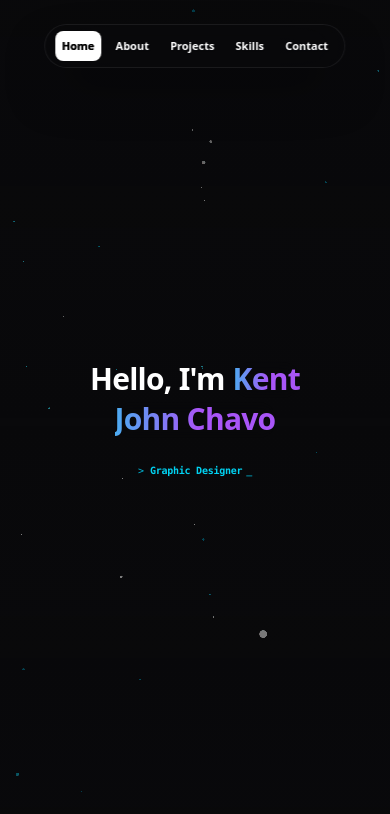
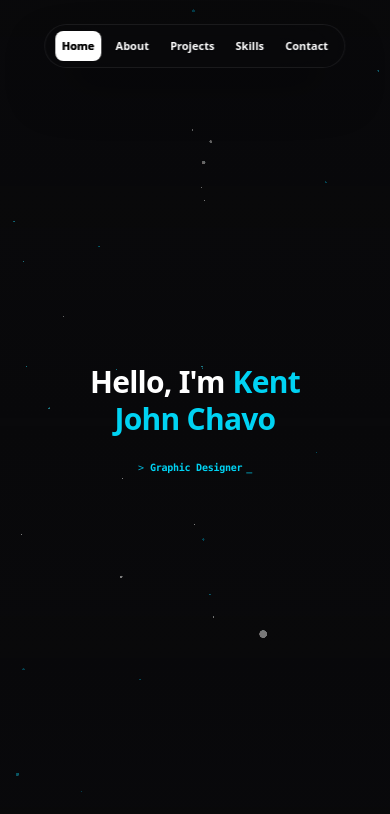
Before and after one commit to kazutokei/my-portfolio-kent, a React (Vite) app: page / in a window 390 px wide. Shown: the top 814 px of the page. Built offline with nearby package versions, Linux system fonts and the light colour scheme.

Commit message:
Add AdaptiveHub and Adaptive Library projects with thumbnails and update stats

```diff
--- a/src/data/portfolioData.tsx
+++ b/src/data/portfolioData.tsx
@@ -71,6 +71,38 @@ export const graphicFiles = [
 ];
 
 export const codeAndVideoProjects: Project[] = [
+  {
+    id: 'adaptivehub',
+    type: 'code',
+    title: 'AdaptiveHub',
+    description: 'A smart, AI-powered personalized learning platform for schools. Features adaptive assessments, structured learning materials, and classroom management designed to adjust to every student\'s pace and proficiency level.',
+    imageUrl: '/adaptivehub_thumbnail.webp',
+    tags: ['PHP', 'Laravel', 'Tailwind CSS', 'Bootstrap', 'JavaScript', 'MySQL', 'AI Education'],
+    features: [
+      'AI-Powered Adaptive Learning & Personalized Assessment',
+      'Structured Lessons, Quizzes, and Subject Materials',
+      'Multi-Role System (Teachers, Students & Administrators)',
+      'Automated Performance Insights & Classroom Management'
+    ],
+    liveUrl: 'https://adaptivehub.app',
+    liveStatus: 'Live',
+  },
+  {
+    id: 'adaptive-library',
+    type: 'code',
+    title: 'Adaptive Library',
+    description: 'A modern school library management and circulation system. Streamlines library operations with fast cataloging, real-time circulation tracking, reading insights, and seamless migration from Koha or SLiMS.',
+    imageUrl: '/adaptive-library_thumbnail.webp',
+    tags: ['PHP', 'Laravel', 'Tailwind CSS', 'Alpine.js', 'MySQL'],
+    features: [
+      'Fast Cataloging & Real-Time Circulation Tracking',
+      'Seamless Data Migration from Koha & SLiMS',
+      'Student Publications & Reading Insights Portal',
+      'Modern, High-Performance Responsive Library UI'
+    ],
+    liveUrl: 'https://library.adaptivehub.app',
+    liveStatus: 'Live',
+  },
   {
     id: 1,
     type: 'code',
--- a/src/sections/About.tsx
+++ b/src/sections/About.tsx
@@ -719,7 +719,7 @@ const About = () => {
       className: 'lg:col-span-2 p-6',
       content: (
         <div className="flex flex-col items-center justify-center h-full text-center py-6 z-10 relative">
-          <h2 className="text-5xl font-black text-cyan-400 mb-3 drop-shadow-[0_0_15px_rgba(6,182,212,0.4)] group-hover:scale-110 transition-transform duration-300">5+</h2>
+          <h2 className="text-5xl font-black text-cyan-400 mb-3 drop-shadow-[0_0_15px_rgba(6,182,212,0.4)] group-hover:scale-110 transition-transform duration-300">7+</h2>
           <p className="text-sm text-zinc-400 font-semibold tracking-wider uppercase">Projects Completed</p>
         </div>
       )
--- a/src/sections/Hero.tsx
+++ b/src/sections/Hero.tsx
@@ -4,7 +4,6 @@ import { ScrollTrigger } from 'gsap/ScrollTrigger';
 import { useGSAP } from '@gsap/react';
 import ProfileCard from '../components/bits/ProfileCard';
 import TextType from '../components/bits/TextType';
-import GradientText from '../components/bits/GradientText';
 import CountUp from '../components/bits/CountUp';
 import { ArrowRight, ExternalLink, Mail } from 'lucide-react';
 
@@ -83,8 +82,6 @@ const Hero = () => {
 
   }, { scope: containerRef });
 
-  const gradientColors = ['#a855f7', '#3b82f6', '#22d3ee', '#a855f7'];
-
   return (
     <section id="home" ref={containerRef} className="relative w-full bg-transparent">
 
@@ -102,26 +99,16 @@ const Hero = () => {
                 <h2 className="text-3xl sm:text-4xl md:text-6xl font-extrabold text-white tracking-tight leading-[1.1]">
                   Hello, I'm
                 </h2>
-                <GradientText
-                  colors={gradientColors}
-                  animationSpeed={6}
-                  showBorder={false}
-                  className="text-3xl sm:text-4xl md:text-6xl !font-extrabold tracking-tight leading-[1.1] !block !mx-0"
-                >
+                <span className="text-3xl sm:text-4xl md:text-6xl font-extrabold text-cyan-400 tracking-tight leading-[1.1]">
                   Kent
-                </GradientText>
+                </span>
               </div>
 
               {/* LINE 2: "John Chavo" */}
               <div className="w-full flex justify-center lg:justify-start">
-                <GradientText
-                  colors={gradientColors}
-                  animationSpeed={6}
-                  showBorder={false}
-                  className="text-3xl sm:text-4xl md:text-6xl !font-extrabold tracking-tight leading-[1.1] !block !mx-0"
-                >
+                <span className="text-3xl sm:text-4xl md:text-6xl font-extrabold text-cyan-400 tracking-tight leading-[1.1]">
                   John Chavo
-                </GradientText>
+                </span>
               </div>
 
               {/* Animated Typing Roles */}
@@ -182,7 +169,7 @@ const Hero = () => {
                 </div>
                 <div className="flex flex-col items-center">
                   <h4 className="text-2xl sm:text-3xl font-extrabold text-transparent bg-clip-text bg-gradient-to-br from-cyan-400 to-indigo-500 flex items-center">
-                    <CountUp from={0} to={5} separator="," direction="up" duration={3} className="count-up-text" />+
+                    <CountUp from={0} to={7} separator="," direction="up" duration={3} className="count-up-text" />+
                   </h4>
                   <p className="text-zinc-500 text-[10px] sm:text-xs md:text-sm mt-1 text-center">Projects</p>
                 </div>
```
Also changed, not shown: public/adaptive-library_thumbnail.webp (added), public/adaptivehub_thumbnail.webp (added).
